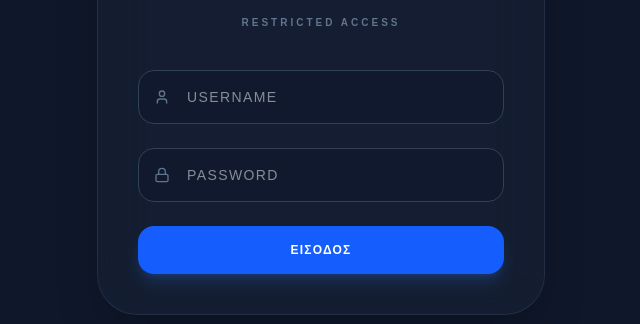
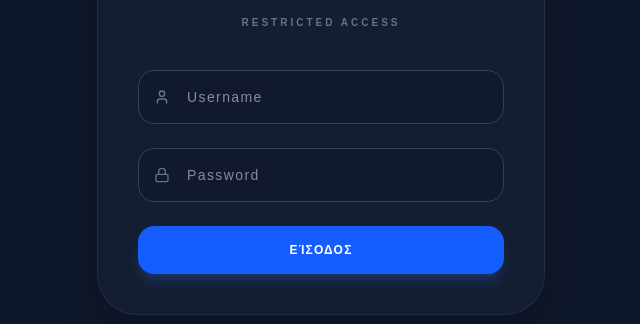
Before and after one commit to vagretsi/medi-book, a Next.js app: page /login in a window 1280 px wide. Shown: the part 318-642 px from the top of the page, without its empty margins (319-959 px from the left). Built offline with nearby package versions, Linux system fonts and the light colour scheme.

Commit message:
uppercase in login

```diff
--- a/src/app/login/page.tsx
+++ b/src/app/login/page.tsx
@@ -17,7 +17,7 @@ export default function LoginPage() {
     setError('')
 
     const res = await signIn('credentials', {
-      username,
+      username: username.toLowerCase(), // Το μετατρέπουμε σε πεζά για σιγουριά
       password,
       redirect: false,
     })
@@ -38,7 +38,7 @@ export default function LoginPage() {
           <div className="w-16 h-16 bg-blue-600 rounded-2xl flex items-center justify-center mx-auto mb-4 shadow-lg shadow-blue-500/20">
             <Lock className="text-white w-8 h-8" />
           </div>
-          <h1 className="text-3xl font-black text-white tracking-tighter uppercase">MediBook</h1>
+          <h1 className="text-3xl font-black text-white tracking-tighter">MEDIBOOK</h1>
           <p className="text-slate-500 text-[10px] font-bold uppercase tracking-[0.3em] mt-2">Restricted Access</p>
         </div>
 
@@ -47,8 +47,8 @@ export default function LoginPage() {
             <User className="absolute left-4 top-1/2 -translate-y-1/2 w-4 h-4 text-slate-500" />
             <input
               type="text"
-              placeholder="USERNAME"
-              className="w-full bg-slate-900/50 border border-slate-700 rounded-2xl py-4 pl-12 pr-4 text-white text-sm outline-none focus:border-blue-500 transition-all uppercase tracking-widest"
+              placeholder="Username"
+              className="w-full bg-slate-900/50 border border-slate-700 rounded-2xl py-4 pl-12 pr-4 text-white text-sm outline-none focus:border-blue-500 transition-all tracking-widest"
               value={username}
               onChange={(e) => setUsername(e.target.value)}
               required
@@ -59,8 +59,8 @@ export default function LoginPage() {
             <Lock className="absolute left-4 top-1/2 -translate-y-1/2 w-4 h-4 text-slate-500" />
             <input
               type="password"
-              placeholder="PASSWORD"
-              className="w-full bg-slate-900/50 border border-slate-700 rounded-2xl py-4 pl-12 pr-4 text-white text-sm outline-none focus:border-blue-500 transition-all uppercase tracking-widest"
+              placeholder="Password"
+              className="w-full bg-slate-900/50 border border-slate-700 rounded-2xl py-4 pl-12 pr-4 text-white text-sm outline-none focus:border-blue-500 transition-all tracking-widest"
               value={password}
               onChange={(e) => setPassword(e.target.value)}
               required
@@ -74,7 +74,7 @@ export default function LoginPage() {
             disabled={loading}
             className="w-full bg-blue-600 hover:bg-blue-500 text-white font-black py-4 rounded-2xl transition-all shadow-lg shadow-blue-500/20 active:scale-95 disabled:opacity-50 flex items-center justify-center gap-2 uppercase tracking-widest text-xs"
           >
-            {loading ? <Loader2 className="w-4 h-4 animate-spin" /> : 'Εισοδος'}
+            {loading ? <Loader2 className="w-4 h-4 animate-spin" /> : 'Είσοδος'}
           </button>
         </form>
       </div>
```
